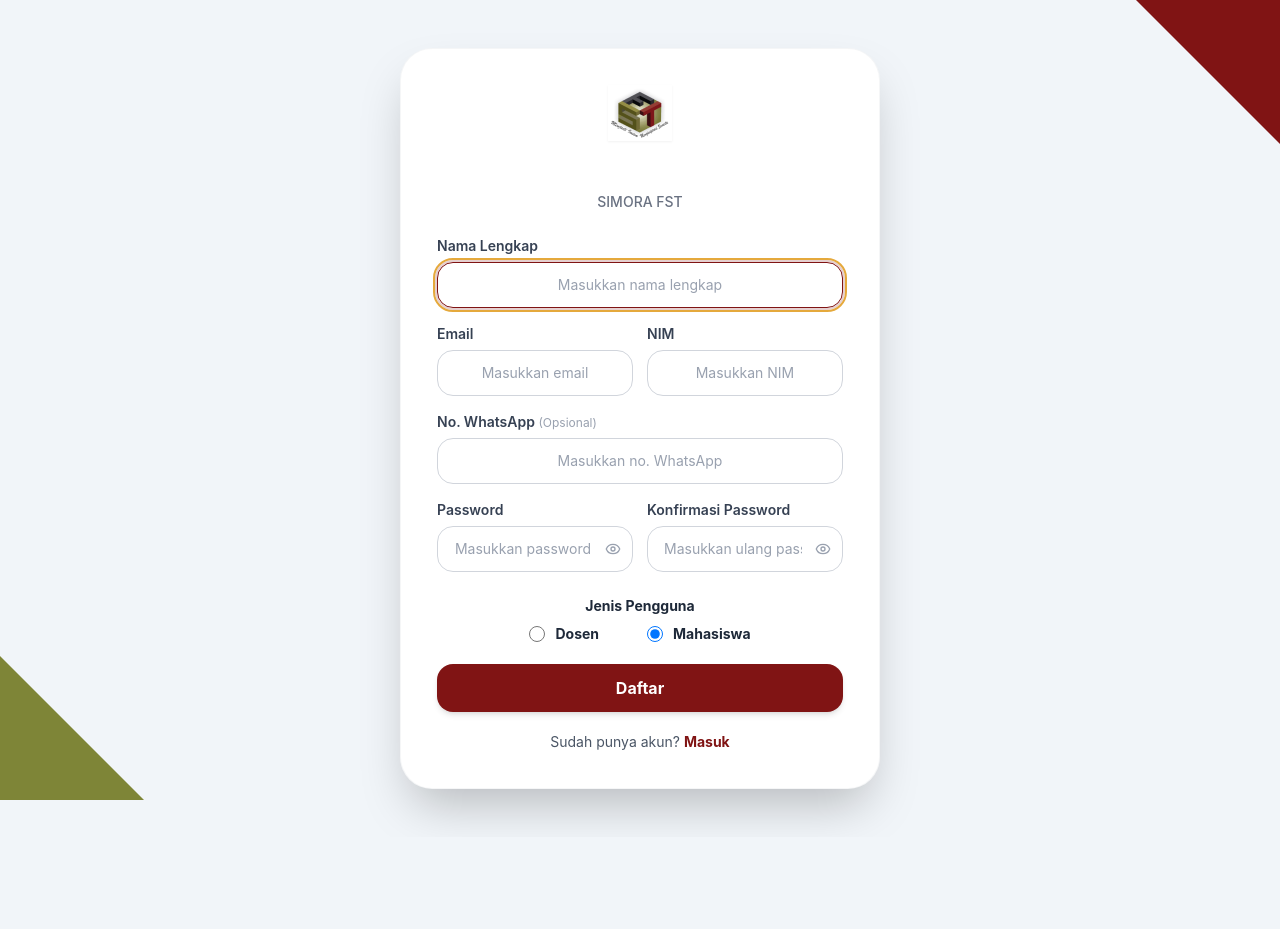
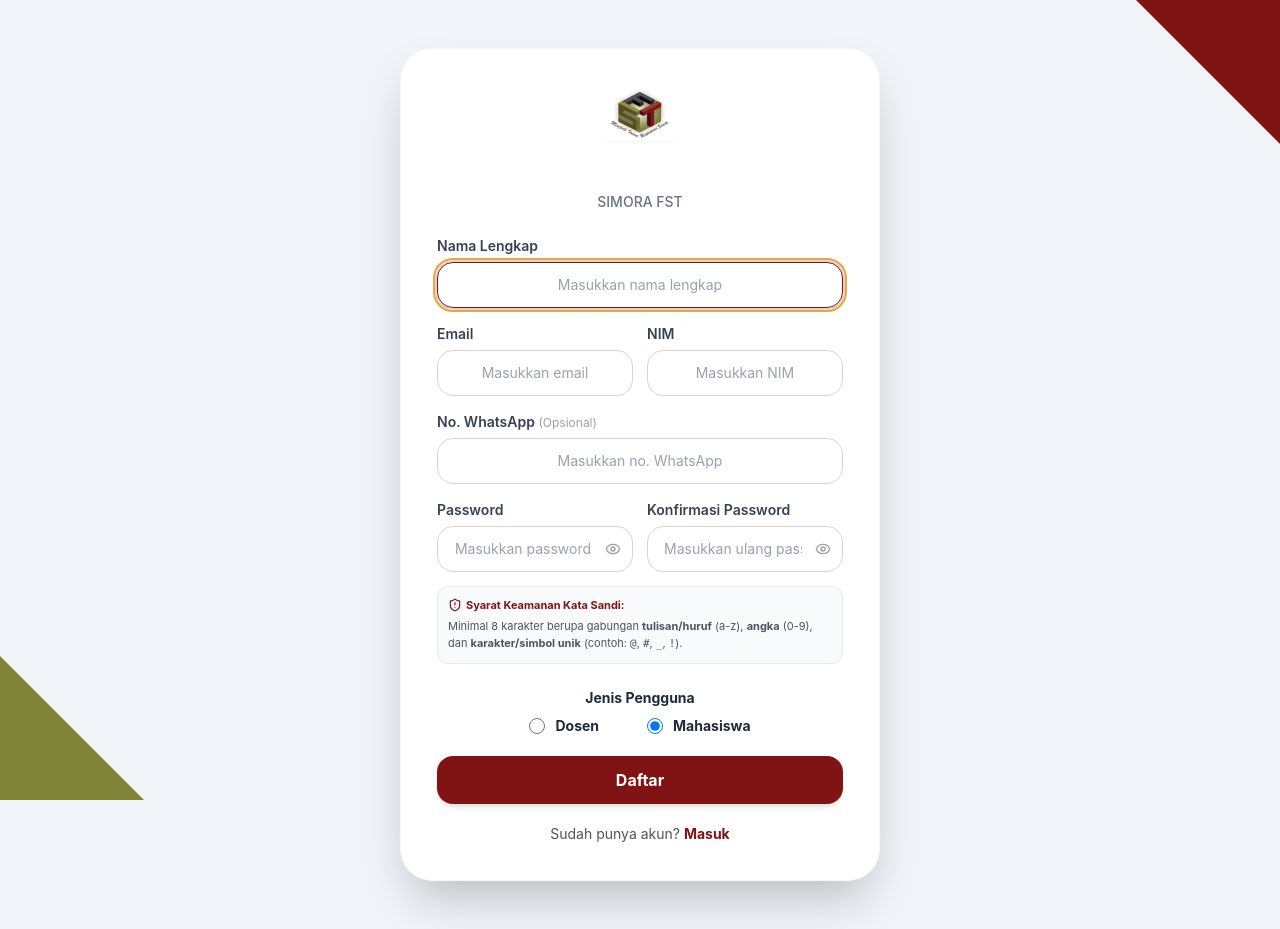
Before and after one commit to Paldo01/FST, a Laravel app: page /daftar in a window 1280 px wide. Before the commit the page ends 823 px from the top, so only its background shows below. Run offline with Laravel 12, Linux system fonts and the light colour scheme; data comes from the database, SQL or seed files in the repository; style sheets or scripts are compiled from the project's sources.

Commit message:
validasi kombinasi kata sandi

```diff
--- a/app/Http/Controllers/AuthController.php
+++ b/app/Http/Controllers/AuthController.php
@@ -94,15 +94,27 @@ class AuthController extends Controller
     public function register(Request $request)
     {
         $request->validate([
-            'nama_lengkap'   => 'required|string|max:255',
-            'jenis_pengguna' => 'required|in:mahasiswa,dosen',
-            'email'          => 'required|email|unique:pengguna,email',
-            'nomor_identitas'=> 'required|string|unique:pengguna,nomor_identitas',
-            'nomor_telepon'  => 'nullable|string|max:20',
-            'kata_sandi'     => 'required|min:8|confirmed',
+            'nama_lengkap'    => 'required|string|max:255',
+            'jenis_pengguna'  => 'required|in:mahasiswa,dosen',
+            'email'           => 'required|email|unique:pengguna,email',
+            'nomor_identitas' => 'required|string|unique:pengguna,nomor_identitas',
+            'nomor_telepon'   => 'nullable|string|max:20',
+            'kata_sandi'      => [
+                'required',
+                'string',
+                'min:8',
+                'confirmed',
+                'regex:/[a-zA-Z]/',
+                'regex:/[0-9]/',
+                'regex:/[^a-zA-Z0-9]/',
+            ],
         ], [
             'nomor_identitas.unique' => 'Akun dengan NIM ataupun NIP ini sudah terdaftar.',
             'email.unique'           => 'Akun dengan email ini sudah terdaftar.',
+            'kata_sandi.required'    => 'Kata sandi wajib diisi.',
+            'kata_sandi.min'         => 'Kata sandi minimal 8 karakter.',
+            'kata_sandi.confirmed'   => 'Konfirmasi kata sandi tidak cocok.',
+            'kata_sandi.regex'       => 'Kata sandi harus merupakan kombinasi tulisan/huruf, angka, dan karakter/simbol khusus (contoh: Rahasia_2026 atau Akun123!).',
         ]);
 
         $status_akun = ($request->jenis_pengguna === 'dosen') ? 'menunggu' : 'aktif';
--- a/resources/views/auth/daftar.blade.php
+++ b/resources/views/auth/daftar.blade.php
@@ -147,6 +147,16 @@
                     </button>
                 </div>
             </div>
+
+            <!-- Petunjuk Password Gabungan Huruf, Angka, dan Karakter -->
+            <div class="sm:col-span-2 bg-gray-50 border border-gray-200/80 rounded-xl p-2.5 text-[11px] text-gray-600 space-y-1">
+                <span class="font-bold text-[#801414] flex items-center gap-1">
+                    <i data-lucide="shield-alert" class="w-3.5 h-3.5"></i> Syarat Keamanan Kata Sandi:
+                </span>
+                <p class="leading-relaxed">
+                    Minimal 8 karakter berupa gabungan <strong>tulisan/huruf</strong> (a-z), <strong>angka</strong> (0-9), dan <strong>karakter/simbol unik</strong> (contoh: <code>@</code>, <code>#</code>, <code>_</code>, <code>!</code>).
+                </p>
+            </div>
         </div>
 
         <!-- Field 5: Jenis Pengguna (Dosen / Mahasiswa Radio Sesuai Mockup) -->
--- a/resources/views/auth/reset_sandi.blade.php
+++ b/resources/views/auth/reset_sandi.blade.php
@@ -76,6 +76,9 @@
             @error('kata_sandi')
                 <p class="text-red-600 text-[11px] sm:text-xs mt-1 font-medium">{{ $message }}</p>
             @enderror
+            <p class="text-[11px] text-gray-500 mt-1.5 text-center leading-tight">
+                Wajib gabungan <strong>tulisan/huruf</strong>, <strong>angka</strong>, & <strong>simbol/karakter</strong> (min. 8 karakter).
+            </p>
         </div>
 
         <!-- Field 2: Ulangi Kata Sandi Baru -->
--- a/resources/views/profil/index.blade.php
+++ b/resources/views/profil/index.blade.php
@@ -99,6 +99,9 @@
                             <input type="password" name="sandi_baru_confirmation" id="sandi_baru_confirmation" required
                                 class="w-full rounded-lg border-gray-300 focus:border-mustard-500 focus:ring-mustard-500 text-sm">
                         </div>
+                        <div class="sm:col-span-2 text-xs text-gray-500 bg-gray-50 p-2.5 rounded-lg border border-gray-100">
+                            Wajib minimal 8 karakter gabungan <strong>tulisan/huruf</strong>, <strong>angka</strong>, dan <strong>simbol/karakter</strong> (misal: @, #, _, !).
+                        </div>
                     </div>
 
                     <div class="flex items-center justify-between pt-4">
@@ -187,6 +190,9 @@
                                 <input type="password" name="sandi_baru_confirmation" id="sandi_baru_otp_confirmation" required
                                     class="w-full rounded-lg border-gray-300 focus:border-mustard-500 focus:ring-mustard-500 text-sm">
                             </div>
+                            <div class="sm:col-span-2 text-xs text-gray-500 bg-gray-50 p-2.5 rounded-lg border border-gray-100">
+                                Wajib minimal 8 karakter gabungan <strong>tulisan/huruf</strong>, <strong>angka</strong>, dan <strong>simbol/karakter</strong> (misal: @, #, _, !).
+                            </div>
                         </div>
 
                         <div class="flex items-center justify-end pt-4">
```
Also changed, not shown: app/Http/Controllers/LupaSandiController.php (+10 -1 lines), app/Http/Controllers/ProfilController.php (+32 -8 lines).
